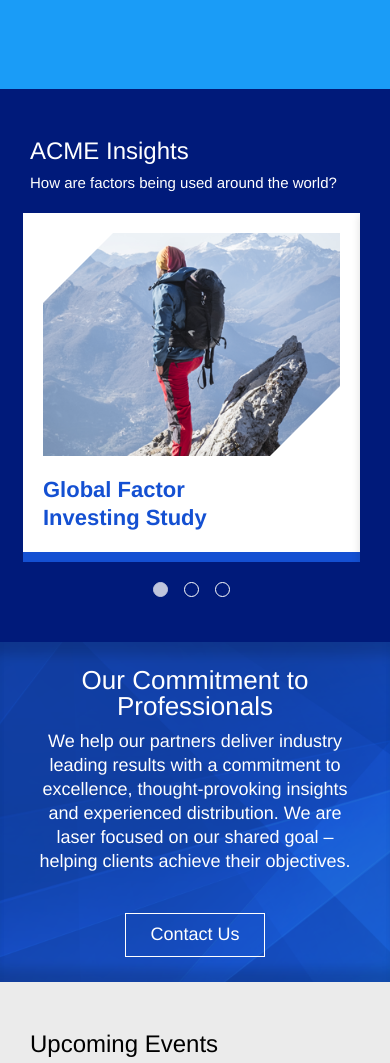
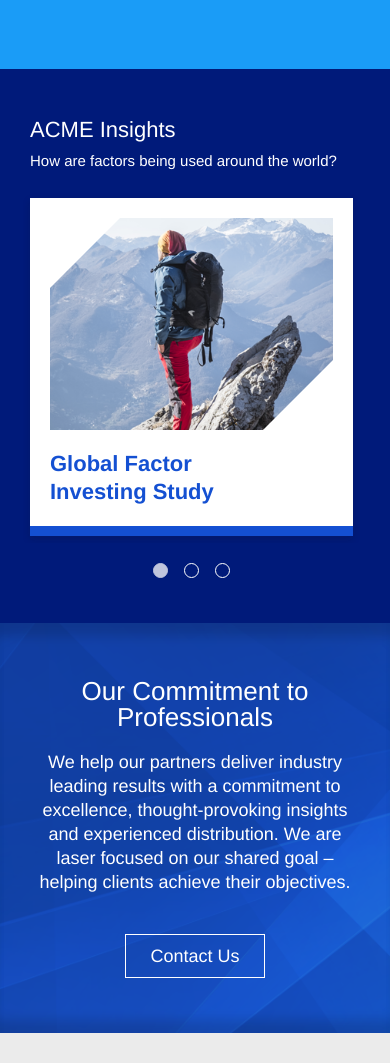
Before and after one commit to christianemmanuel/frontend-skills-test-static-page, a plain HTML site: page index.html in a window 390 px wide. Shown: the part 421-1484 px from the top of the page. Drawn offline with nearby package versions, Linux system fonts and the light colour scheme; files whose address does not match are found by name.

Commit message:
minor changes

```diff
--- a/_scss/parts/_mixins.scss
+++ b/_scss/parts/_mixins.scss
@@ -2,6 +2,7 @@
   $tablet: "(max-width: 920px)";
   $tablet_small: "(max-width: 768px)";
   $mobile: "(max-width: 667px)";
+  $xsmobile: "(max-width: 480px)";
 
   @if $point == lg {
     @media screen and #{$tablet} {
@@ -15,6 +16,11 @@
   }
   @else if $point == sm {
     @media screen and #{$mobile} {
+      @content;
+    }
+  }
+  @else if $point == xs {
+    @media screen and #{$xsmobile} {
       @content;
     }
   }
--- a/_scss/parts/_responsive.scss
+++ b/_scss/parts/_responsive.scss
@@ -189,20 +189,19 @@
         font-size: 22px;
       }
     }
-    .slick-slide {
-      padding: 0;
-    }
   }
   .commitment__wrapper {
-    height: 340px;
+    height: auto;
+    padding-top: 55px;
+    padding-bottom: 55px;
     .commitment__header {
       font-size: 26px;
+      margin-bottom: 20px;
     }
   }
   .events_cards {
     margin-left: 0;
     .slick-slide {
-      padding: 0;
       padding-top: 16px;
     }
     .events__card {
@@ -303,4 +302,20 @@
       margin-top: 20px;
     }
   }
+  .commitment__wrapper {
+    .commitment__details {
+      max-width: 100%;
+    }
+  }
 }
+@include breakpoint(sm) {
+  .banner {
+    height: 400px;
+    .header__caption {
+      margin-top: 30px;
+    }
+  }
+  h2 {
+    font-size: 22px;
+  }
+}
--- a/assets/css/main.css
+++ b/assets/css/main.css
@@ -554,18 +554,18 @@ section {
 
   .insights_cards .insights__card h4 {
     font-size: 22px; }
-  .insights_cards .slick-slide {
-    padding: 0; }
 
   .commitment__wrapper {
-    height: 340px; }
+    height: auto;
+    padding-top: 55px;
+    padding-bottom: 55px; }
     .commitment__wrapper .commitment__header {
-      font-size: 26px; }
+      font-size: 26px;
+      margin-bottom: 20px; }
 
   .events_cards {
     margin-left: 0; }
     .events_cards .slick-slide {
-      padding: 0;
       padding-top: 16px; }
     .events_cards .events__card {
       background: #001a7a; }
@@ -628,4 +628,15 @@ section {
       flex-direction: column;
       align-items: baseline; }
     .desktop__footer .desktop__footer_social {
-      margin-top: 20px; } }
+      margin-top: 20px; }
+
+  .commitment__wrapper .commitment__details {
+    max-width: 100%; } }
+@media screen and (max-width: 667px) {
+  .banner {
+    height: 400px; }
+    .banner .header__caption {
+      margin-top: 30px; }
+
+  h2 {
+    font-size: 22px; } }
--- a/assets/js/script.js
+++ b/assets/js/script.js
@@ -21,14 +21,14 @@ $(document).ready(function() {
 
   $('.header__tagline').click(function() {
     if (!$(this).hasClass('play')) {
-      $('.header__branding picture source').attr('srcset', '/assets/images/logo-mobile.png');
+      $('.header__branding picture source').attr('srcset', './assets/images/logo-mobile.png');
       $(this).addClass('play');
 
       var transparentBackground = "<div class='transparent-background'></div>";
       $("body").append(transparentBackground);
 
     } else  {
-      $('.header__branding picture source').attr('srcset', '/assets/images/invesco-logo.jpg');
+      $('.header__branding picture source').attr('srcset', './assets/images/invesco-logo.jpg');
       $(this).removeClass('play');
       $('.transparent-background').remove();
     }
```
Also changed, not shown: 1 other file.
